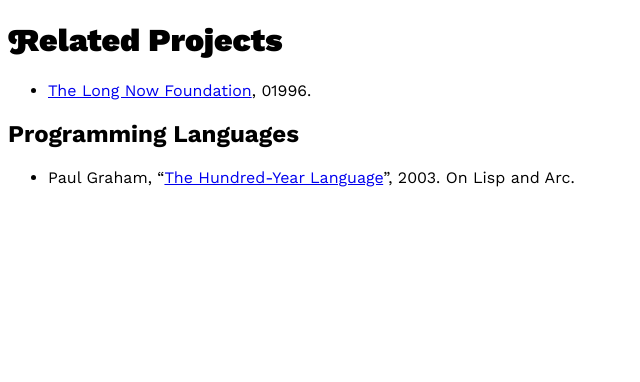
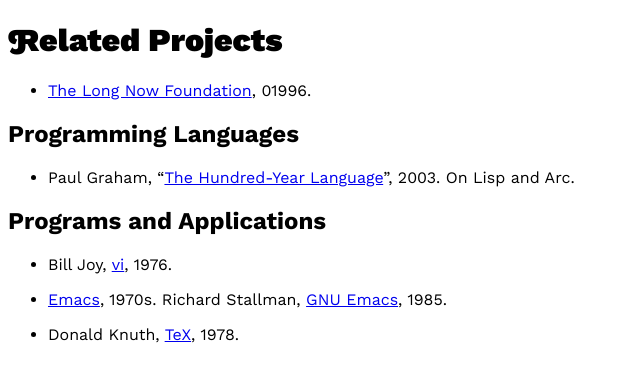
Before and after one commit to longeve/longeve.github.io, a Jekyll site: the page built from related.md, in a window 1280 px wide. Shown: the top 382 px of the page, without its empty margins (0-640 px from the left). Built offline with Jekyll 4.4.1, drawn with Linux system fonts in a browser that asks for light colours; our own code applies the rules of GitHub Pages for plain Markdown files; Markdown is read by kramdown in place of the engine named in the settings.

Commit message:
Update related.md

```diff
--- a/related.md
+++ b/related.md
@@ -9,3 +9,12 @@
 ## Programming Languages
 
 - Paul Graham, "[The Hundred-Year Language](http://www.paulgraham.com/hundred.html)", 2003. On Lisp and Arc.
+
+
+## Programs and Applications
+
+- Bill Joy, [vi](https://en.wikipedia.org/wiki/Vi), 1976.
+
+- [Emacs](https://en.wikipedia.org/wiki/Emacs), 1970s. Richard Stallman, [GNU Emacs](https://www.gnu.org/software/emacs/), 1985.
+
+- Donald Knuth, [TeX](https://en.wikipedia.org/wiki/TeX), 1978.
```
